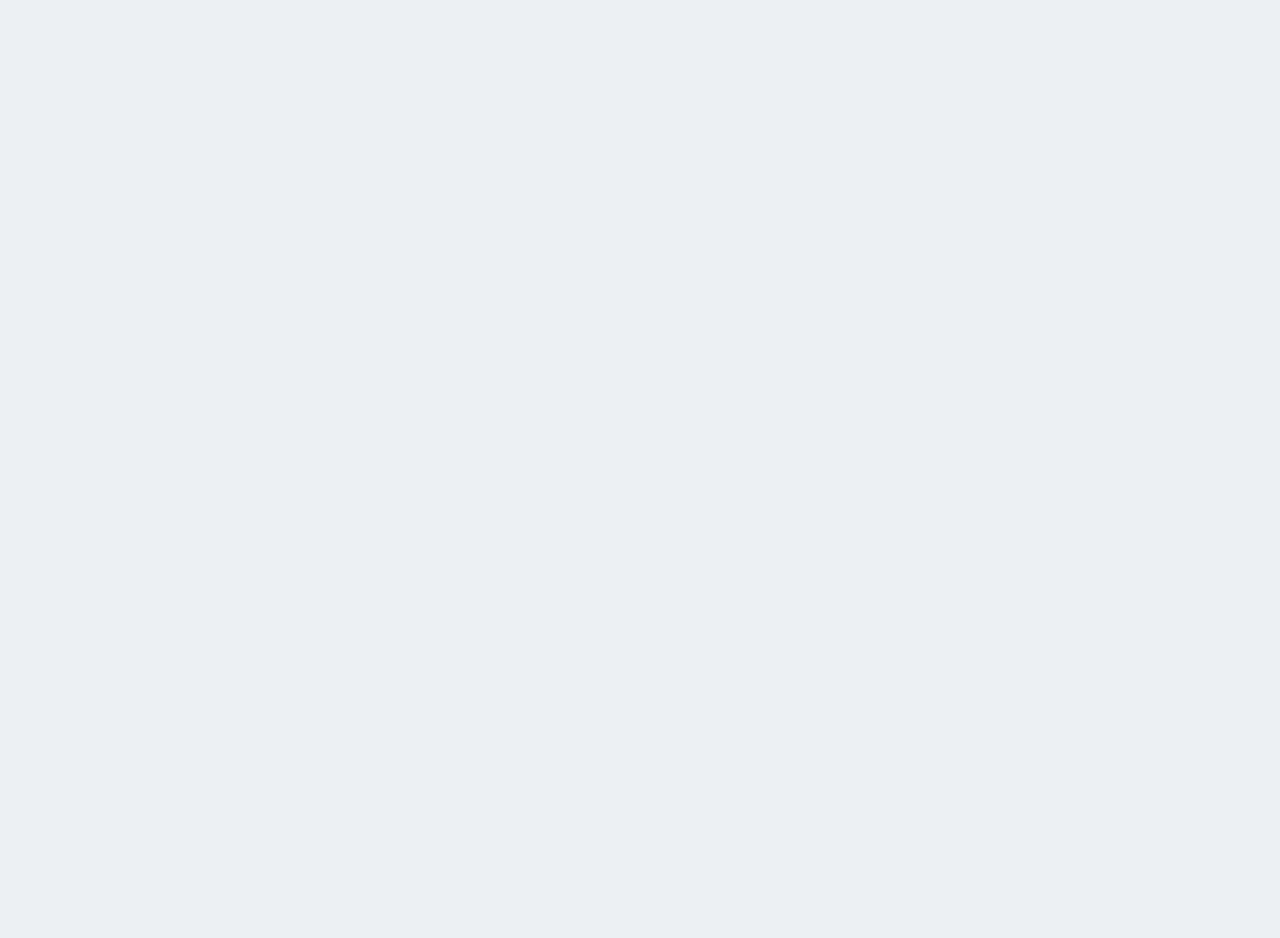
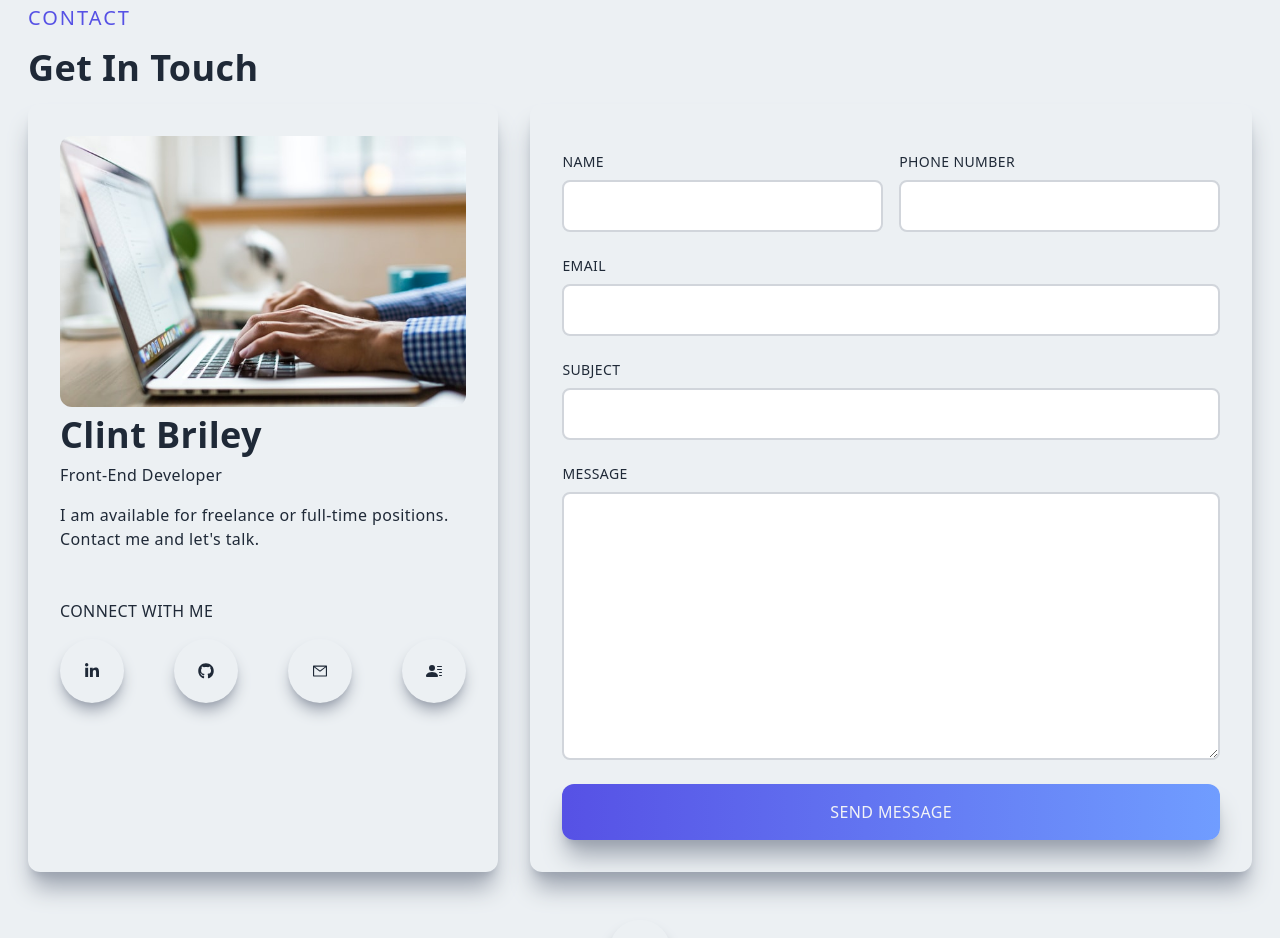
Before and after one commit to cptroykeith/roy_portfolio, a Next.js app: page / in a window 1280 px wide. Shown: the part 2460-3398 px from the top of the page. Before the commit the page ends 2400 px from the top, so only its background shows below. Built offline with nearby package versions, Linux system fonts and the light colour scheme.

Commit message:
projects

```diff
--- /dev/null
+++ b/components/Contact.jsx
@@ -0,0 +1,150 @@
+import Image from 'next/image';
+import Link from 'next/link';
+import React, { useState } from 'react';
+import { AiOutlineMail } from 'react-icons/ai';
+import { BsFillPersonLinesFill } from 'react-icons/bs';
+import { FaGithub, FaLinkedinIn } from 'react-icons/fa';
+import { HiOutlineChevronDoubleUp } from 'react-icons/hi';
+import ContactImg from '../public/assets/contact.jpg';
+
+const Contact = () => {
+  return (
+    <div id='contact' className='w-full lg:h-screen'>
+      <div className='max-w-[1240px] m-auto px-2 py-16 w-full '>
+        <p className='text-xl tracking-widest uppercase text-[#5651e5]'>
+          Contact
+        </p>
+        <h2 className='py-4'>Get In Touch</h2>
+        <div className='grid lg:grid-cols-5 gap-8'>
+          {/* left */}
+          <div className='col-span-3 lg:col-span-2 w-full h-full shadow-xl shadow-gray-400 rounded-xl p-4'>
+            <div className='lg:p-4 h-full '>
+              <div>
+                <Image
+                  className='rounded-xl hover:scale-105 ease-in duration-300'
+                  src={ContactImg}
+                  alt='/'
+                />
+              </div>
+              <div>
+                <h2 className='py-2'>Clint Briley</h2>
+                <p>Front-End Developer</p>
+                <p className='py-4'>
+                  I am available for freelance or full-time positions. Contact
+                  me and let&apos;s talk.
+                </p>
+              </div>
+              <div>
+                <p className='uppercase pt-8'>Connect With Me</p>
+                <div className='flex items-center justify-between py-4'>
+                  <a
+                    href='https://www.linkedin.com/in/clint-briley-50056920a/'
+                    target='_blank'
+                    rel='noreferrer'
+                  >
+                    <div className='rounded-full shadow-lg shadow-gray-400 p-6 cursor-pointer hover:scale-110 ease-in duration-300'>
+                      <FaLinkedinIn />
+                    </div>
+                  </a>
+                  <a
+                    href='https://github.com/fireclint'
+                    target='_blank'
+                    rel='noreferrer'
+                  >
+                    <div className='rounded-full shadow-lg shadow-gray-400 p-6 cursor-pointer hover:scale-110 ease-in duration-300'>
+                      <FaGithub />
+                    </div>
+                  </a>
+
+                  <div className='rounded-full shadow-lg shadow-gray-400 p-6 cursor-pointer hover:scale-110 ease-in duration-300'>
+                    <AiOutlineMail />
+                  </div>
+                  <Link href='/resume' legacyBehavior>
+                    <a>
+                      <div className='rounded-full shadow-lg shadow-gray-400 p-6 cursor-pointer hover:scale-110 ease-in duration-300'>
+                        <BsFillPersonLinesFill />
+                      </div>
+                    </a>
+                  </Link>
+                </div>
+              </div>
+            </div>
+          </div>
+
+          {/* right */}
+          <div className='col-span-3 w-full h-auto shadow-xl shadow-gray-400 rounded-xl lg:p-4'>
+            <div className='p-4'>
+              <form
+                action='https://getform.io/f/08ebcd37-f5b5-45be-8c13-714f011ce060'
+                method='POST'
+                encType='multipart/form-data'
+              >
+                <div className='grid md:grid-cols-2 gap-4 w-full py-2'>
+                  <div className='flex flex-col'>
+                    <label className='uppercase text-sm py-2'>Name</label>
+                    <input
+                      className='border-2 rounded-lg p-3 flex border-gray-300'
+                      type='text'
+                      name='name'
+                    />
+                  </div>
+                  <div className='flex flex-col'>
+                    <label className='uppercase text-sm py-2'>
+                      Phone Number
+                    </label>
+                    <input
+                      className='border-2 rounded-lg p-3 flex border-gray-300'
+                      type='text'
+                      name='phone'
+                    />
+                  </div>
+                </div>
+                <div className='flex flex-col py-2'>
+                  <label className='uppercase text-sm py-2'>Email</label>
+                  <input
+                    className='border-2 rounded-lg p-3 flex border-gray-300'
+                    type='email'
+                    name='email'
+                  />
+                </div>
+                <div className='flex flex-col py-2'>
+                  <label className='uppercase text-sm py-2'>Subject</label>
+                  <input
+                    className='border-2 rounded-lg p-3 flex border-gray-300'
+                    type='text'
+                    name='subject'
+                  />
+                </div>
+                <div className='flex flex-col py-2'>
+                  <label className='uppercase text-sm py-2'>Message</label>
+                  <textarea
+                    className='border-2 rounded-lg p-3 border-gray-300'
+                    rows='10'
+                    name='message'
+                  ></textarea>
+                </div>
+                <button className='w-full p-4 text-gray-100 mt-4'>
+                  Send Message
+                </button>
+              </form>
+            </div>
+          </div>
+        </div>
+        <div className='flex justify-center py-12'>
+          <Link href='/' legacyBehavior>
+            <a>
+              <div className='rounded-full shadow-lg shadow-gray-400 p-4 cursor-pointer hover:scale-110 ease-in duration-300'>
+                <HiOutlineChevronDoubleUp
+                  className='text-[#5651e5]'
+                  size={30}
+                />
+              </div>
+            </a>
+          </Link>
+        </div>
+      </div>
+    </div>
+  );
+};
+
+export default Contact;
--- a/pages/index.js
+++ b/pages/index.js
@@ -4,6 +4,7 @@
 import Main from '@/components/Main'
 import About from '@/components/About'
 import Skills from '@/components/Skills'
+import Contact from '@/components/Contact'
 //import Projects from '@/components/Projects'
 
 
@@ -21,6 +22,7 @@
     <Main />
     <About  />
     <Skills />
+    <Contact />
 
 
 
```
